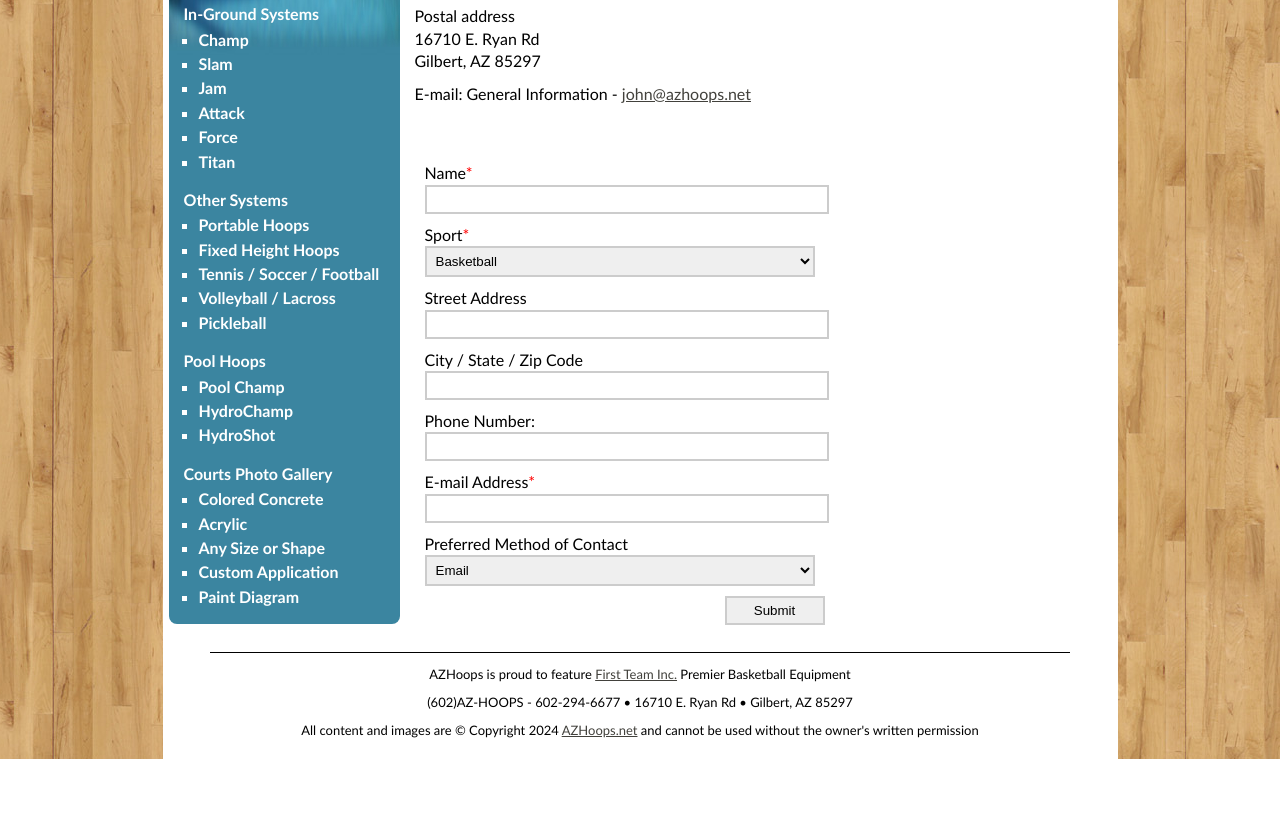
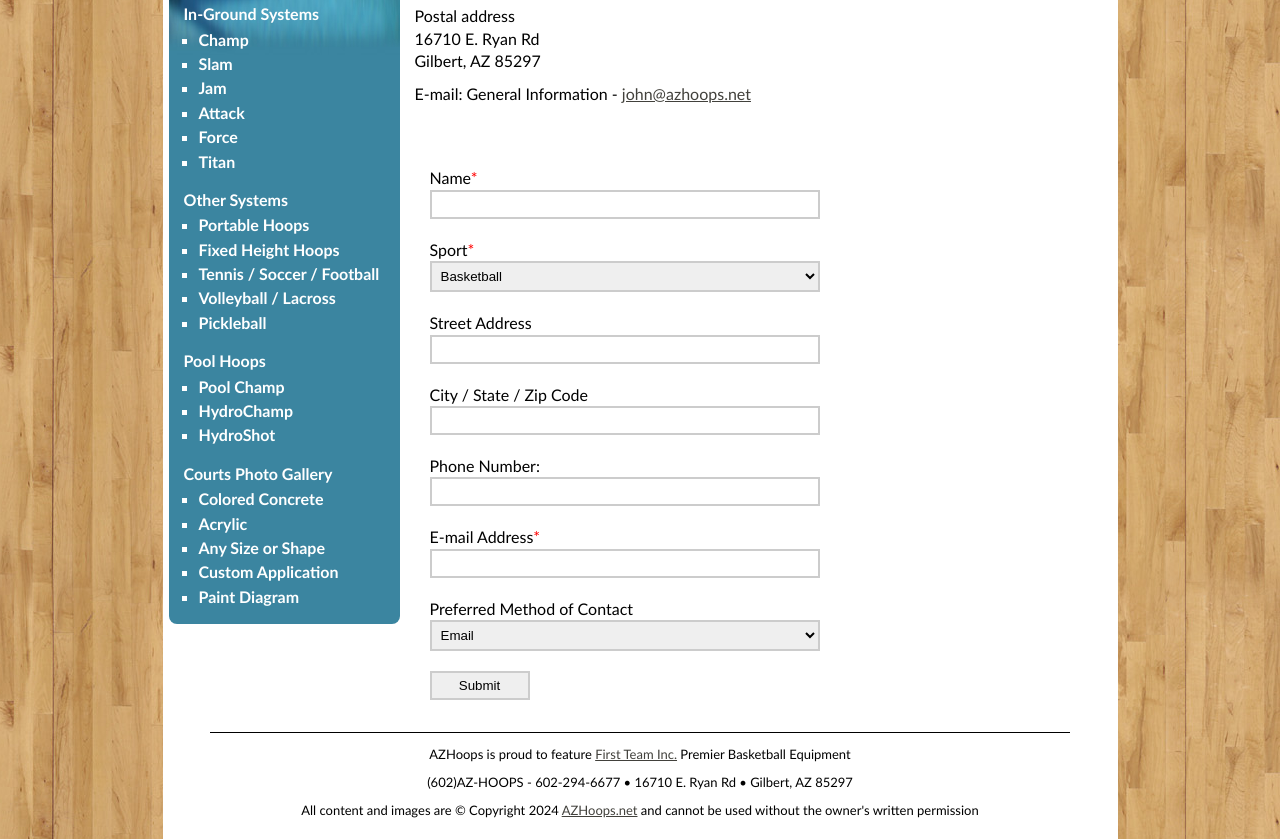
Before and after one commit to igravitystudios/azhoops.net, an Eleventy site: page contact.html in a window 1280 px wide. Shown: the part 510-1349 px from the top of the page. Before the commit the page ends 1269 px from the top, so only its background shows below. Built offline with nearby package versions, Linux system fonts and the light colour scheme; Eleventy itself is replaced by a stand-in of ours; files that its build step writes are made by us from their sources.

Commit message:
Fix contact styles

```diff
--- a/contact.html
+++ b/contact.html
@@ -25,6 +25,7 @@
     action="https://formspree.io/john@azhoops.net"
     id="contact-area"
   >
+    <div>
       <label for="Name">Name<span class="red">*</span></label>
       <input
         type="text"
@@ -34,6 +35,8 @@
         class="required"
         required
       />
+    </div>
+    <div>
       <label for="Sport">Sport<span class="red">*</span></label>
       <select name="Sport" id="Sport" class="required">
         <option value="Basketball" selected>Basketball</option>
@@ -43,12 +46,26 @@
         <option value="Lacrosse">Lacrosse</option>
         <option value="Other">Other</option>
       </select>
+    </div>
+    <div>
       <label for="Address">Street Address</label>
-    <input type="text" name="Address" id="Address" value="" class="required" />
+      <input
+        type="text"
+        name="Address"
+        id="Address"
+        value=""
+        class="required"
+      />
+    </div>
+    <div>
       <label for="City">City / State / Zip Code</label>
       <input type="text" name="City" id="City" value="" class="required" />
+    </div>
+    <div>
       <label for="Phone">Phone Number:</label>
       <input type="text" name="Phone" id="Phone" value="" class="required" />
+    </div>
+    <div>
       <label for="Email">E-mail Address<span class="red">*</span></label>
       <input
         type="text"
@@ -58,13 +75,18 @@
         class="required email"
         required
       />
+    </div>
+    <div>
       <label for="Contact">Preferred Method of Contact</label>
       <select name="Contact" id="Contact" class="required">
         <option value="Email" selected>Email</option>
         <option value="Phone">Phone</option>
         <option value="Mail">Mail</option>
       </select>
+    </div>
+    <div>
       <input type="text" name="_gotcha" style="display: none" />
       <input type="submit" name="submit" value="Submit" class="submit-button" />
+    </div>
   </form>
 </div>
--- a/styles.css
+++ b/styles.css
@@ -304,15 +304,15 @@
 }
 
 #contact-area div {
-  clear: both;
-  margin: 0;
+  display: flex;
+  flex-direction: column;
+  padding: 5px;
 }
 
 #contact-area input,
 #contact-area textarea,
 #contact-area select {
   padding: 5px;
-  width: 390px;
   margin: 0px 0px 10px 0px;
   border: 2px solid #ccc;
 }
@@ -525,7 +525,9 @@
     margin-right: 16px;
     margin-bottom: 2px;
   }
-  #contact-area input {
+  #contact-area input,
+  #contact-area textarea,
+  #contact-area select {
     width: unset;
     margin: 0;
     margin-left: 16px;
```
Lines whose indentation alone changed are shown as unchanged.
